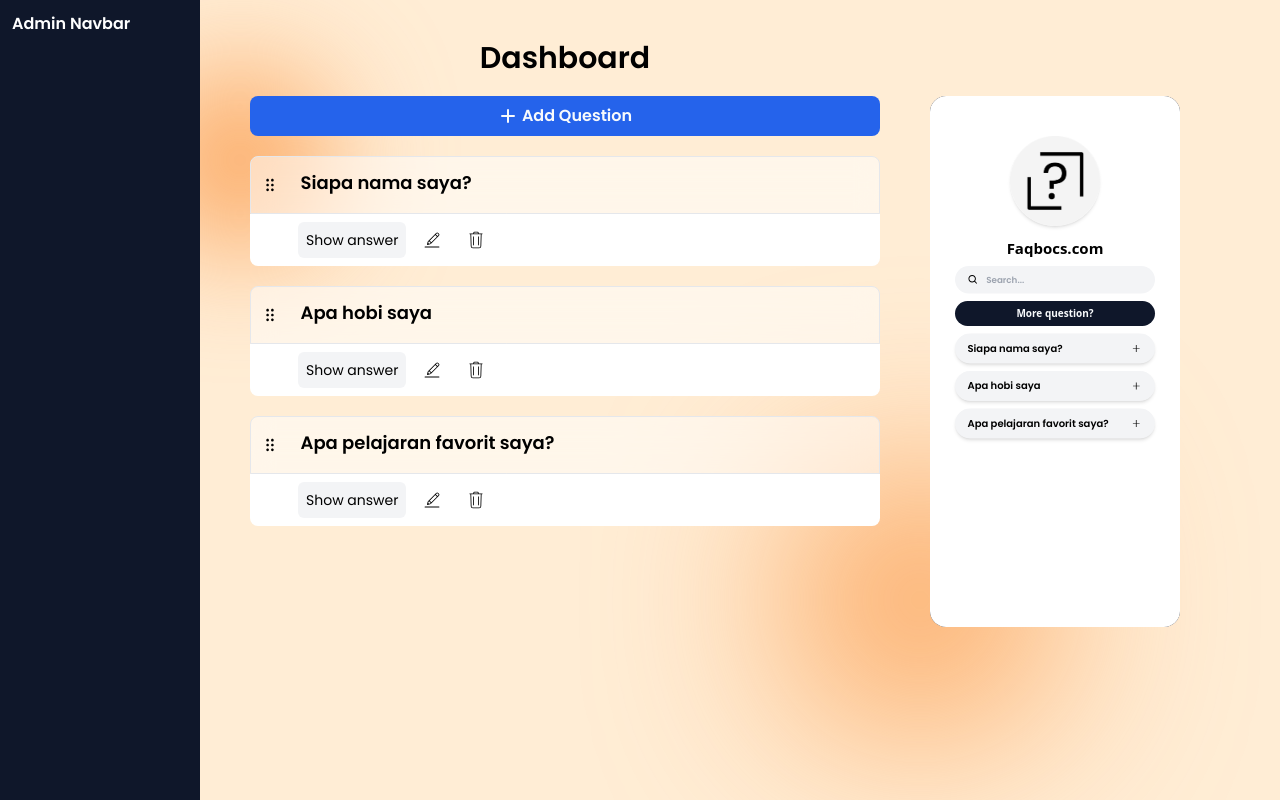
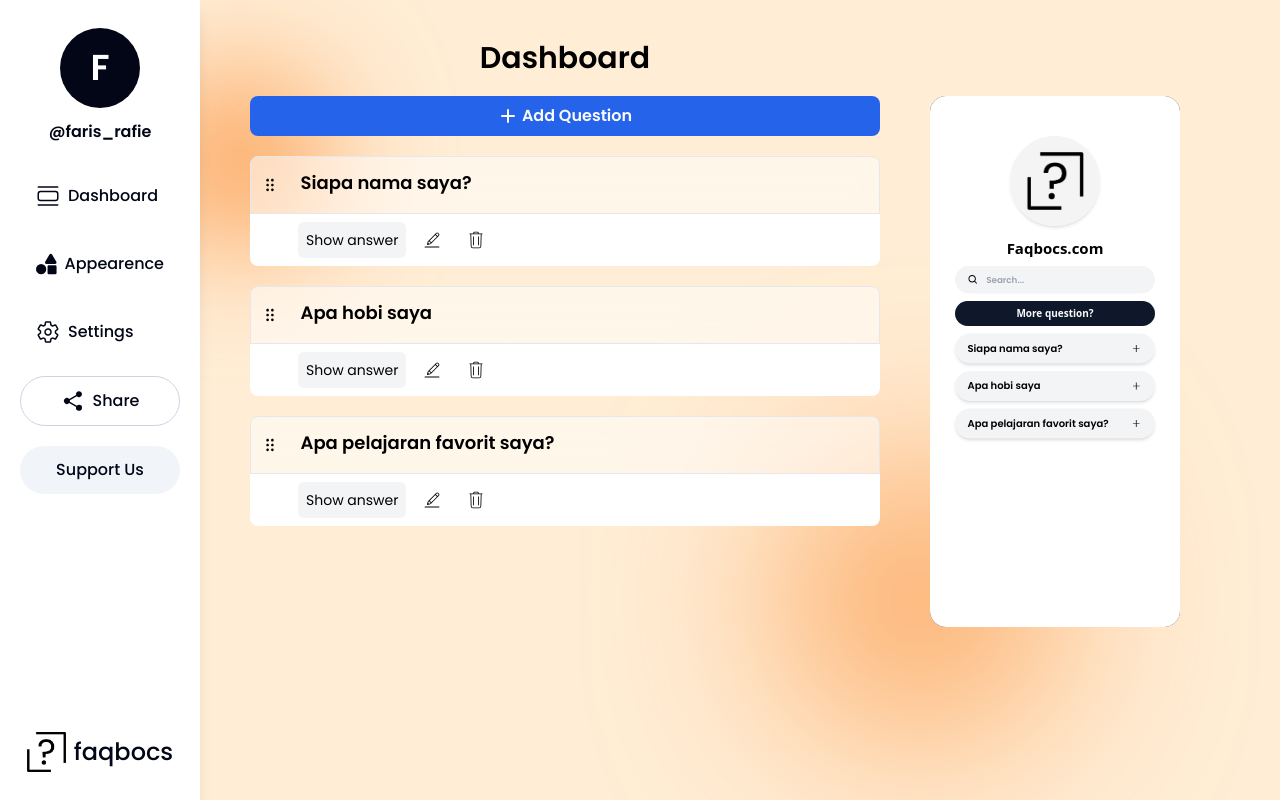
Before and after one commit to farisyahz/faqbocs-tamplate, a Next.js app: page /admin in a window 1280 px wide. Built offline with nearby package versions, Linux system fonts and the light colour scheme; a web font is replaced by a local one.

Commit message:
preview sizing

```diff
--- a/src/components/AdminNav.tsx
+++ b/src/components/AdminNav.tsx
@@ -1,6 +1,38 @@
+import Image from 'next/image'
+import LogoText from '../assets/logo-light.png'
+import Link from 'next/link'
+import {BsViewList} from 'react-icons/bs'
+import {IoShareSocial, IoSettingsOutline, IoShareSocialOutline} from 'react-icons/io5'
+import {FaShapes} from 'react-icons/fa'
+import {BsShare} from 'react-icons/bs'
+
+
 
 export default function AdminNav(){
   return(
-    <div className="fixed hidden sm:block top-0 left-0 h-[100vh] w-[200px] bg-slate-900 text-white p-3 font-poppins font-semibold z-10">Admin Navbar</div>
+    <div className="fixed hidden top-0 left-0 h-[100vh] w-[200px] bg-white text-slate-950 p-5 font-poppins font-medium z-10 sm:flex flex-col justify-between shadow-lg">
+      <div className='flex flex-col gap-5'>
+      <Link href={'admin/'} className='flex gap-3 my-2 items-center flex-col '>
+        <div className='rounded-full h-20 w-20 bg-slate-950 flex justify-center items-center font-semibold text-4xl text-white '>F</div>
+        <p className='font-semibold font-poppins text-slate-950'>@faris_rafie</p>
+      </Link>
+      <Link href={'admin/'} className='py-3 px-4 hover:bg-slate-100 transition rounded-lg flex gap-2 items-center'><BsViewList className='text-2xl'/>Dashboard</Link>
+      <Link href={'admin/'} className='py-3 px-4 hover:bg-slate-100 transition rounded-lg flex gap-2 items-center '><FaShapes className='text-2xl '/>Appearence</Link>
+      <Link href={'admin/'} className='py-3 px-4 hover:bg-slate-100 transition rounded-lg flex gap-2 items-center'><IoSettingsOutline className='text-2xl'/>Settings</Link>
+      <Link href={'admin/'} className='py-3 px-4 border-[1px] border-slate-300 transition rounded-full hover:border-transparent hover:bg-slate-100 flex justify-center gap-2 items-center'><IoShareSocial className='text-2xl '/>Share</Link>
+      <Link href={'/supportus'} className='py-3 px-4 bg-slate-100 transition rounded-full hover:bg-blue-600 justify-center hover:text-white flex gap-2 items-center'>Support Us</Link>
+      </div>
+
+      <Link href={'admin/'} className=' relative w-full flex justify-center items-center gap-2 my-2'>
+        <Image
+          src={LogoText}
+          alt='faqbocs'
+          height={40}
+        />
+        <p className=' text-2xl'>faqbocs</p>
+      </Link>
+
+
+    </div>
   )
 }
--- a/src/components/FaqboxPreview.tsx
+++ b/src/components/FaqboxPreview.tsx
@@ -11,6 +11,7 @@
 }
 export default function({data}:Props){
 
+  const [theme, setTheme] = useState(1)
   const [search, setSearch] = useState("");
   const [dataSearched, setDataSearched] = useState<{id: number, q: string, a: string}[]>(data);
 
@@ -23,9 +24,15 @@
     setDataSearched(data)
   },[data])
 
+  useEffect(()=>{
+
+  },[theme])
+
 
   return(
-    <div className="flex flex-col w-[400px] min-h-[850px] absolute  origin-top-left scale-[0.625] align-middle sm:max-w-md justify-between py-16 px-10 mx-auto bg-white">
+    <>
+    {theme===1 && (
+      <div className="flex flex-col w-[400px] min-h-[850px] absolute  origin-top-left sm:scale-[0.625] 2xl:scale-[0.875] align-middle sm:max-w-md justify-between py-16 px-10 mx-auto bg-white">
         <div className="mx-auto flex flex-col items-center">
           <div className=" w-36 h-36 shadow-md rounded-full relative z-0">
             <Image
@@ -52,6 +59,37 @@
         </section>
         </div>
       </div>
+    )}
+    {theme === 2 && (
+      <div className="flex flex-col w-[400px] min-h-[850px] absolute  origin-top-left scale-[0.625] align-middle sm:max-w-md justify-between py-16 px-10 mx-auto bg-blue-300">
+        <div className="mx-auto flex flex-col items-center">
+          <div className=" w-36 h-36 shadow-md rounded-full relative z-0">
+            <Image
+              src={logo}
+              fill
+              alt=""
+              className="m-auto"
+            />
+          </div>
+          <h1 className="text-2xl font-bold mt-5">Faqbocs.com</h1>
+          <div className={`bg-gray-100  transitions duration-300  text-sm rounded-full font-poppins px-5 py-3  mt-3  max-w-md  flex justify-between gap-3 items-center w-full`}>
+            <BiSearch className="text-xl"/>
+            <input id="search" type="text" className=" w-full transitions duration-300  outline-none bg-transparent " placeholder="Search..."
+            autoComplete='off'
+            value={search}
+            onChange={handleSearch}/>
+          </div>
+
+          <button className="bg-blue-700 text-slate-50 rounded-full w-full py-2 px-5 mt-3 font-semibold hover:bg-blue-800">More question?</button>
+          <section>
+            {
+              dataSearched.map((faq) => (<AccordionItem key={faq.id} question={faq.q} answer={parse(faq.a)}/>))
+            }
+        </section>
+        </div>
+      </div>
+    )}
+    </>
 
   )
 }
--- a/src/pages/admin/index.tsx
+++ b/src/pages/admin/index.tsx
@@ -83,7 +83,7 @@
 
   return(
     <AdminLayout>
-      <div className=" sm:w-full sm:max-w-lg lg:max-w-2xl w-[95%] sm:m-0 mx-auto relative z-10">
+      <div className=" sm:w-full max-w-3xl w-[95%] sm:m-0 mx-auto relative z-10">
         <h1 className="font-poppins text-3xl font-semibold text-center ">Dashboard</h1>
 
         {!addQuestion && <button className="bg-blue-600 mt-5 hover:bg-blue-800 flex justify-center items-center py-2 px-3 w-full transition font-poppins font-semibold gap-1 rounded-lg text-slate-50" onClick={() => setAddQuestion(!addQuestion)}><HiPlus className="text-xl"/>Add Question</button>}
@@ -124,7 +124,7 @@
         </DndContext>
       </div>
       <div className="lg:flex hidden h-fit sticky top-24 z-10">
-        <div className="w-[250px] h-[531.25px] rounded-2xl mx-auto bg-slate-900  font-semibold  relative  overflow-x-hidden hidden-scrollbar">
+        <div className="w-[250px] 2xl:w-[350px] h-[531.25px] 2xl:h-[743.75px] rounded-2xl mx-auto bg-slate-900  font-semibold  relative  overflow-x-hidden hidden-scrollbar">
           <FaqboxPreview data={data}/>
         </div>
       </div>
```
Also changed, not shown: src/assets/logo-light.png (added), src/assets/logo-text-light.png (added). Lines whose indentation alone changed are shown as unchanged.
